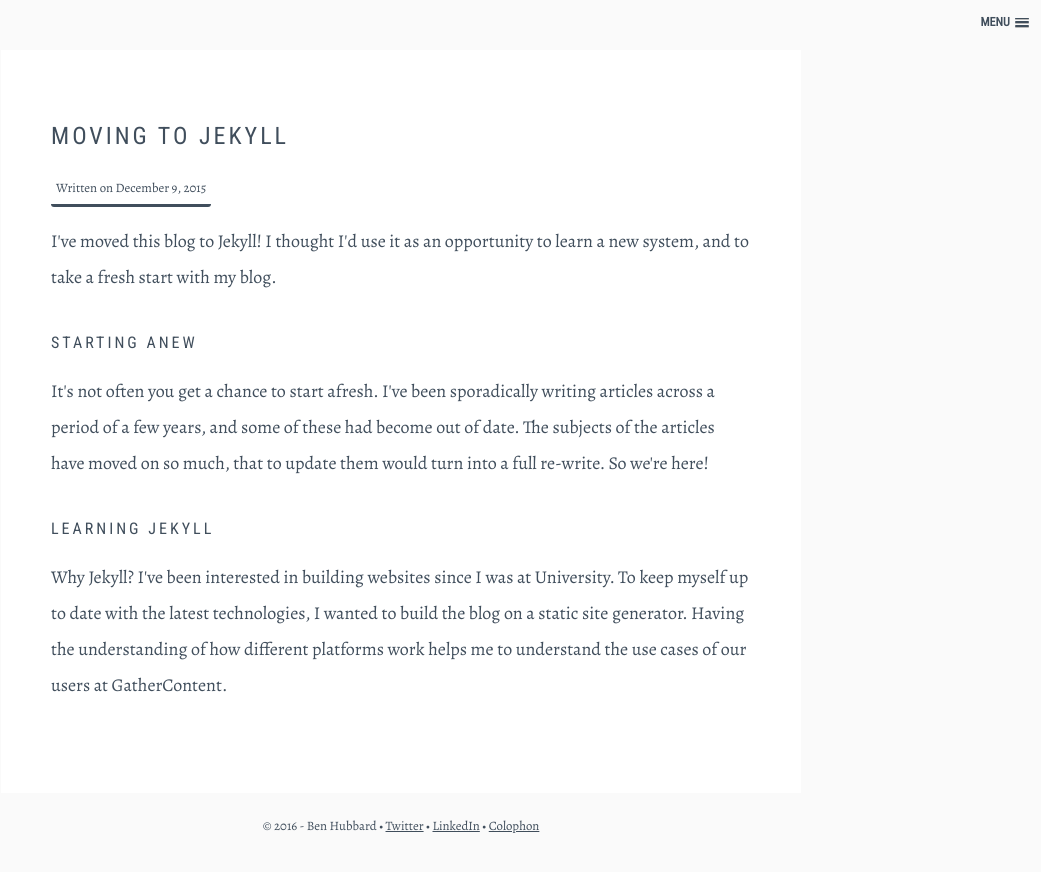
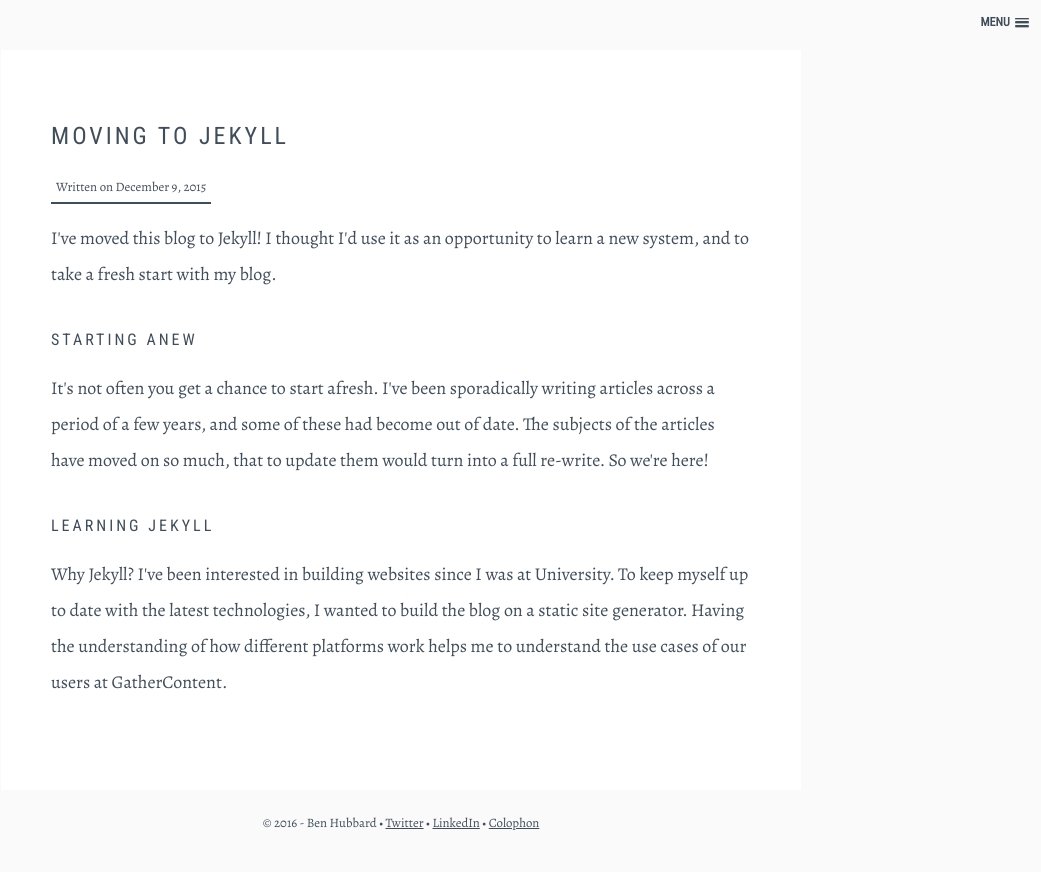
Before and after one commit to benhubbard434/benhubbard, a Jekyll site: the page built from _posts/2015-12-9-Moving-to-Jekyll.html, in a window 1280 px wide. Shown: the top 872 px of the page, without its empty margins (239-1280 px from the left). Built offline with Jekyll 4.4.1, drawn with Linux system fonts in a browser that asks for light colours; nearby versions of some CDN libraries.

Commit message:
Update app.css

```diff
--- a/assets/css/app.css
+++ b/assets/css/app.css
@@ -245,9 +245,8 @@ a,abbr,acronym,address,applet,article,aside,audio,b,big,blockquote,body,canvas,c
 		}
 		.date {
 			display: inline-block;
-			border-bottom: 3px solid #404e5c;
-			padding: 3px 5px;
-			border-radius: 3px;
+			border-bottom: 2px solid #404e5c;
+			padding: 2px 5px;
 			margin-bottom: 16px;
 		}
 		.date p {
```
